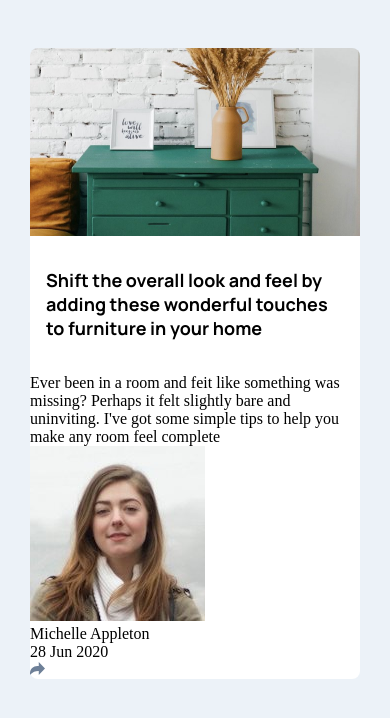
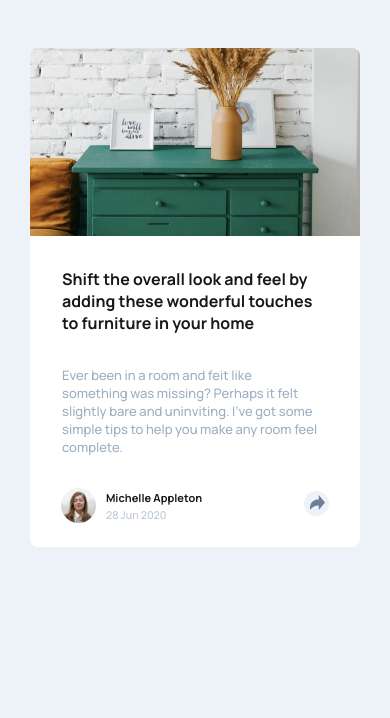
Before and after one commit to IgnacioRugolo/SegundoChallenge, a website: page index.html in a window 390 px wide. Drawn offline with Linux system fonts and the light colour scheme.

Commit message:
Terminado mobile

```diff
--- a/estilos/_divTexto.scss
+++ b/estilos/_divTexto.scss
@@ -6,13 +6,73 @@
 }
 
 .divTexto--textoOscuro{
-    margin-top: 1rem;
-    padding: 1rem;
-    font-size: 18px;
     font-family: 'Manrope', sans-serif;
     font-weight: 700;
+    margin-top: 2rem;
+    margin: 2rem;
+    font-size: 16px;
+    opacity: 0.9;
 }
 
 .divTexto--textoClaro{
+    font-family: 'Manrope', sans-serif;
+    font-weight: 500;
+    margin: 2rem;
+    font-size: 13px;
+   color: hsl(212, 23%, 69%);
+}
+
+.tercerParte--cuadroBlanco{
+    display: flex;
+    flex-direction: row;
+    justify-content: space-around;
+    margin-bottom: 1.5rem;
+}
+.iconoNombreFecha{
+    display: flex;
+    flex-direction: row;
+    justify-content: space-around;
+    margin-right: 40px;
+}
+.nombreFecha{
+    display: flex;
+    flex-direction: column;
+justify-content: space-around;
+margin-left: 10px;
+}
+.imagenDiminuta{
+    border-radius: 100px;
+    width: 35px;
+    height: 35px;
+}
+
+.nombreFecha--nombre{
+    font-family: 'Manrope', sans-serif;
+    font-weight: 700;
+    opacity: 0.9;
+    font-size: 11px;
+}
+.nombreFecha--fecha{
+    font-family: 'Manrope', sans-serif;
+    font-weight: 500;
+    opacity: 0.7;
+    font-size: 10.7px;
+    color:hsl(212, 23%, 69%) ;
+}
+.divClic{
+    cursor: pointer;
+    margin-top: 0.2rem;
+    position: relative;
+ background-color:hsl(210, 46%, 95%) ;
+width: 25px;
+height: 25px;
+  border-radius: 15px;
+}
+.click{
+    position: absolute;
+    width: 15px;
+    height: 15px;
+    left: 5.5px;
+    top: 4px;
 
 }
--- a/index.html
+++ b/index.html
@@ -32,17 +32,19 @@
 
 <div class="divTexto">
 <p class="divTexto--textoOscuro">Shift the overall look and feel by adding these wonderful touches to furniture in your home</p>
-<br>
-<p class="divTexto--textoClaro"> Ever been in a room and feit like something was missing? Perhaps it felt slightly bare and uninviting. I've got some simple tips to help you make any room feel complete</p>
+<p class="divTexto--textoClaro"> Ever been in a room and feit like <br> something was missing? Perhaps it felt slightly bare and uninviting. I've got some simple tips to help you make any room feel complete.</p>
 
 <div class="tercerParte--cuadroBlanco">
-
+<div class="iconoNombreFecha">
 <img src="./images/avatar-michelle.jpg" class="imagenDiminuta" alt="Imagen de Michelle Appleton.">
 <div class="nombreFecha">
 <p class="nombreFecha--nombre">Michelle Appleton</p>
 <p class="nombreFecha--fecha">28 Jun 2020</p>
 </div>
+</div>
+<div class="divClic">
 <img src="./images/icon-share.svg"   class="click" alt="Click.">
+</div>
 </div>
 
 
```
Also changed, not shown: estilos/INDEX.css, 1 other file.
